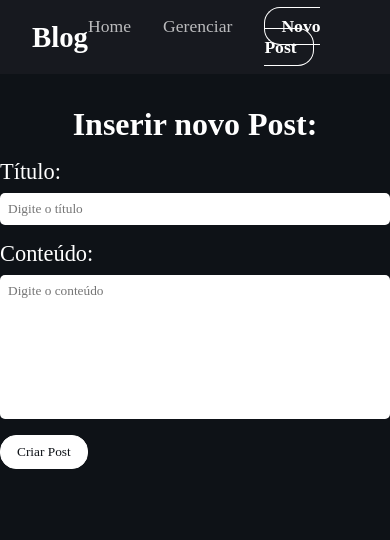
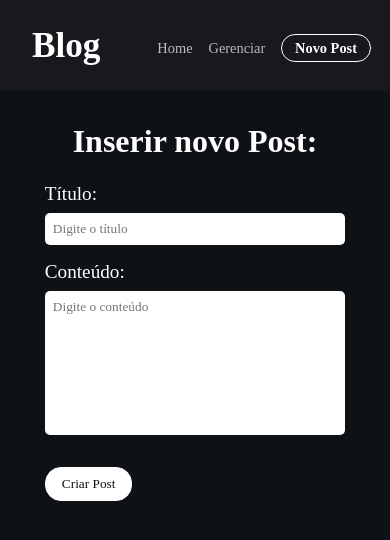
Before and after one commit to vitorfdrangel/Blog-React, a React (Vite) app: page /newpost in a window 390 px wide. Shown: the top 540 px of the page. Built offline with nearby package versions, Linux system fonts and the light colour scheme; a web font is replaced by a local one.

Commit message:
Responsividade mobile finalizada

```diff
--- a/src/components/Navbar.css
+++ b/src/components/Navbar.css
@@ -24,3 +24,24 @@
   border-radius: 1rem;
   opacity: 1;
 }
+
+/* Mobile */
+@media (max-width: 450px) {
+  .navbar {
+    padding: 1.6rem 1.2rem 1.6rem 2rem;
+  }
+
+  .navbar h2 a {
+    font-size: 2.2rem;
+  }
+
+  .navbar ul {
+    gap: 1rem;
+    font-size: 0.9rem;
+    margin-top: 6px;
+  }
+
+  .new-btn {
+    padding: 0.3rem 0.8rem;
+  }
+}
--- a/src/routes/Admin.css
+++ b/src/routes/Admin.css
@@ -21,3 +21,23 @@
 .delete-btn {
   background-color: #eb1717;
 }
+
+/* Mobile */
+@media (max-width: 450px) {
+  .admin {
+    padding: 0 2.8rem;
+  }
+
+  .admin .loading {
+    text-align: center;
+  }
+
+  .actions {
+    justify-content: space-evenly;
+  }
+
+  .edit-btn,
+  .delete-btn {
+    font-size: 1rem;
+  }
+}
--- a/src/routes/Admin.jsx
+++ b/src/routes/Admin.jsx
@@ -36,7 +36,7 @@ const Admin = () => {
     <div className="admin">
       <h1>Gerenciar Posts</h1>
       {posts.length === 0 ? (
-        <p>Carregando...</p>
+        <p className="loading">Carregando...</p>
       ) : (
         posts.map((post) => (
           <div className="post" key={post.id}>
--- a/src/routes/Home.css
+++ b/src/routes/Home.css
@@ -38,3 +38,38 @@
   background-color: #0e1217;
   color: #fff;
 }
+
+/* Mobile */
+@media (max-width: 450px) {
+  .home {
+    padding: 0 2.8rem;
+  }
+
+  .home h1 {
+    margin-bottom: 1.8rem;
+  }
+
+  .home .loading {
+    text-align: center;
+  }
+
+  .post {
+    margin-bottom: 1.5rem;
+    padding: 1.5rem;
+  }
+
+  .post h2,
+  .post p {
+    margin-bottom: 1rem;
+  }
+
+  .post a {
+    align-self: center;
+  }
+
+  .btn {
+    max-width: 80px;
+    margin-top: 1rem;
+    padding: 0.5rem 1rem;
+  }
+}
--- a/src/routes/Home.jsx
+++ b/src/routes/Home.jsx
@@ -30,7 +30,7 @@ const Home = () => {
     <div className="home">
       <h1>Últimos Posts</h1>
       {posts.length === 0 ? (
-        <p>Carregando...</p>
+        <p className="loading">Carregando...</p>
       ) : (
         posts.map((post) => (
           <div className="post" key={post.id}>
--- a/src/routes/NewPost.css
+++ b/src/routes/NewPost.css
@@ -33,3 +33,23 @@ form {
 .form-control textarea {
   height: 8rem;
 }
+
+/* Mobile */
+@media (max-width: 450px) {
+  .new-post {
+    padding: 0 2.8rem;
+  }
+
+  .new-post h2 {
+    margin-bottom: 1.4rem;
+  }
+
+  .form-control span {
+    font-size: 1.2rem;
+    margin-bottom: 0.5rem;
+  }
+
+  .new-post form .btn {
+    max-width: 100px;
+  }
+}
```
